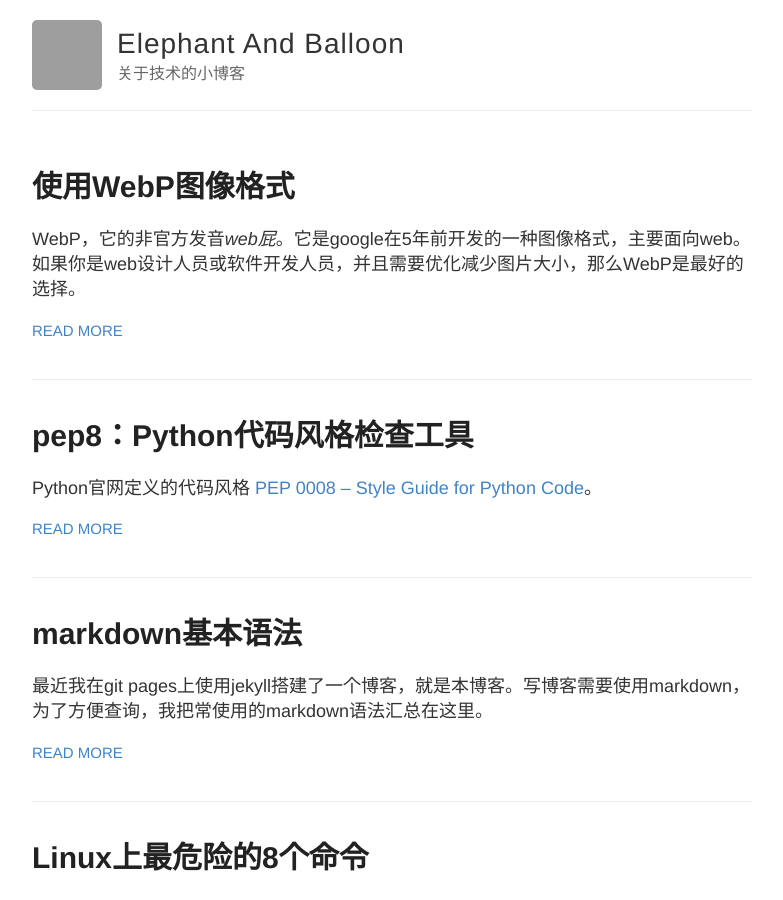
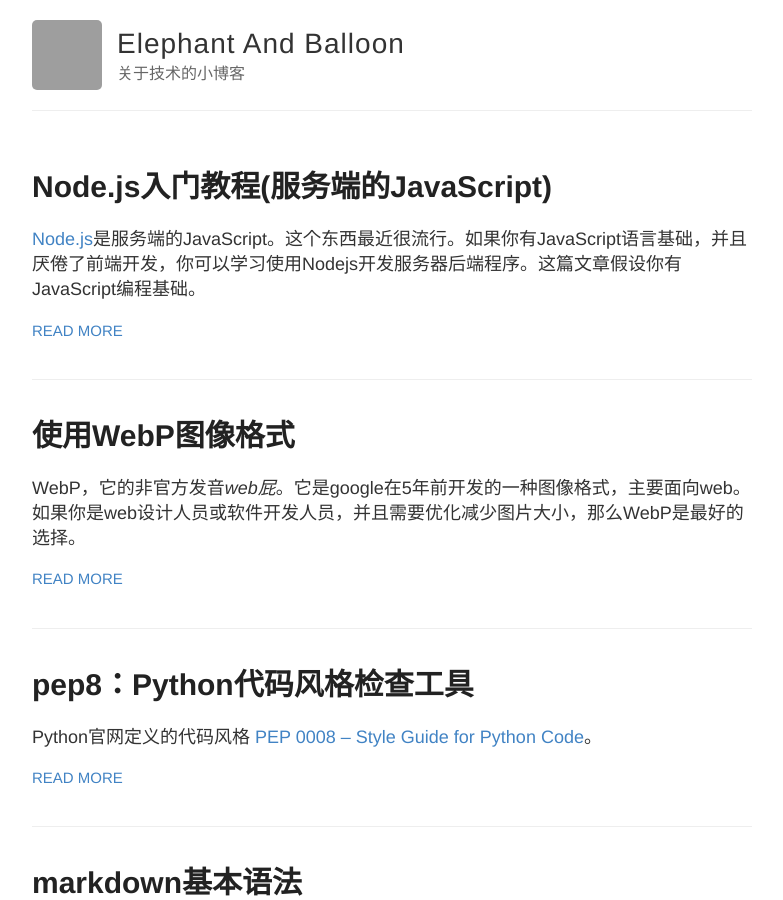
Before and after one commit to tiancode/tiancode.github.io, a Jekyll site: the page built from index.html, in a window 1280 px wide and 900 px high. Shown: the whole window, without its empty margins (248-1031 px from the left). Built offline with Jekyll 4.4.1, drawn with Linux system fonts in a browser that asks for light colours; grey boxes are pictures that could not be loaded.

Commit message:
change title

```diff
--- a/_layouts/default.html
+++ b/_layouts/default.html
@@ -1,7 +1,7 @@
 <!DOCTYPE html>
 <html>
   <head>
-    <title>{% if page.title %}{{ page.title }} – {% endif %}{{ site.name }} – {{ site.description }}</title>
+    <title>{% if page.title %}{{ page.title }}{% else %}{{ site.name }} – {{ site.description }}{% endif %}</title>
 
     {% include meta.html %}
 
--- /dev/null
+++ b/_posts/2016-3-23-nodejs-intro-newbe.md
@@ -0,0 +1,8 @@
+---
+layout: post
+title: Node.js入门教程(服务端的JavaScript)
+---
+
+[Node.js](http://en.wikipedia.org/wiki/Nodejs)是服务端的JavaScript。这个东西最近很流行。如果你有JavaScript语言基础，并且厌倦了前端开发，你可以学习使用Nodejs开发服务器后端程序。这篇文章假设你有JavaScript编程基础。
+
+![jpeg pic]({{ site.baseurl }}/images/2016/3/node-js.jpg)
```
Also changed, not shown: images/2016/3/node-js.jpg (added), 1 other file.
